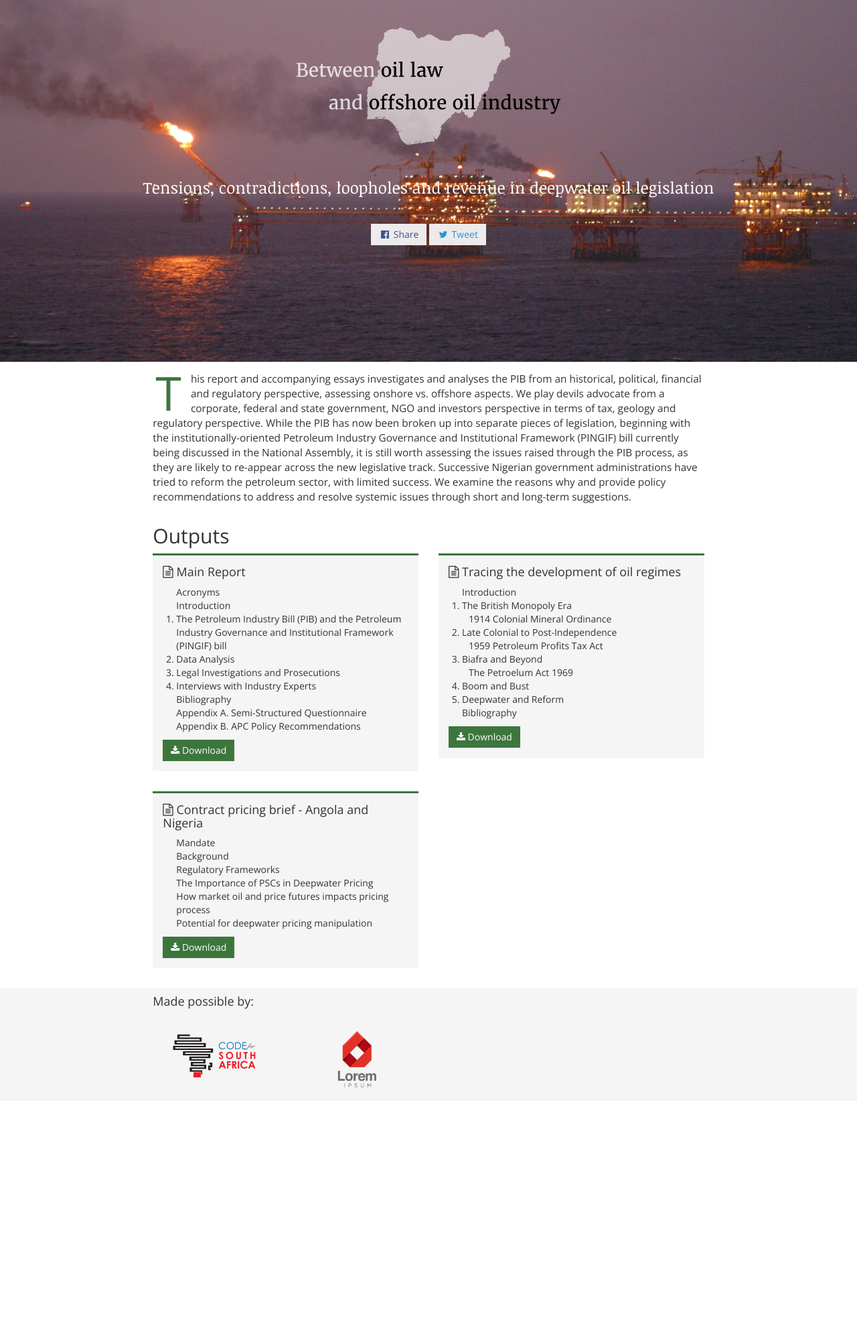
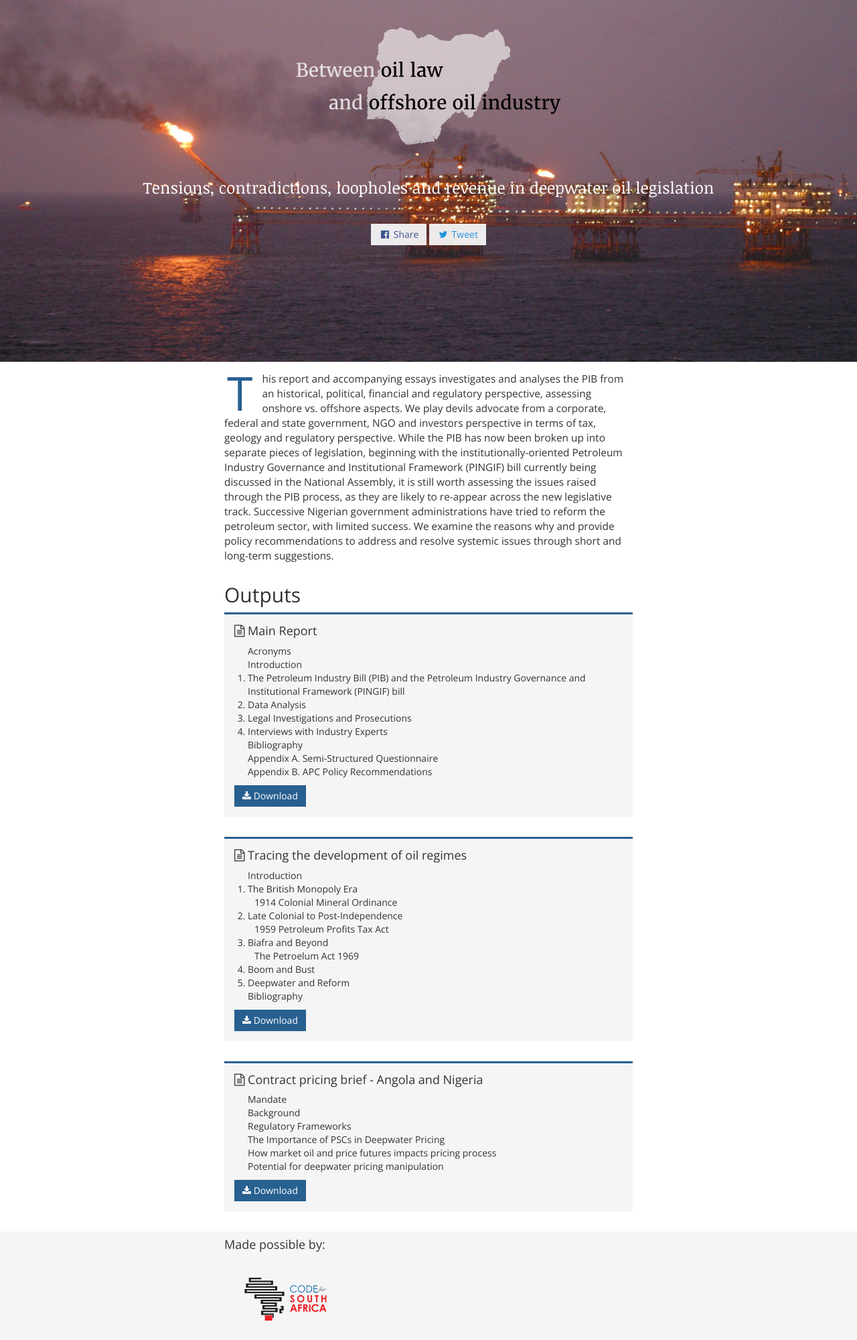
Before and after one commit to Code4SA/extractives, a Jekyll site: the page built from index.html, in a window 1280 px wide. Shown: the whole page at 67% size. Built offline with Jekyll 4.4.1, drawn with Linux system fonts in a browser that asks for light colours; nearby versions of some CDN libraries; before the commit the page ends 1643 px from its top, so only the background shows below that.

Commit message:
feedback processed

```diff
--- a/_includes/footer.html
+++ b/_includes/footer.html
@@ -1,15 +1,15 @@
 <footer>
 	<div class="row">
-		<div class="col-lg-8 col-lg-offset-2 col-md-10 col-md-offset-1">
+		<div class="col-lg-6 col-lg-offset-3 col-md-8 col-md-offset-2">
 			<h4>Made possible by:</h4>
 		</div>
 	</div>
 	<div class="row">
-		<div class="col-lg-2 col-lg-offset-2 col-md-offset-2 col-sm-4 col-xs-6 col-donor">
+		<div class="col-lg-2 col-lg-offset-3 col-md-offset-2 col-sm-4 col-xs-6 col-donor">
 			<a href=""><img class="donor" src="img/logo-1.png"></a>
 		</div>
 		<div class="col-lg-2 col-sm-4 col-xs-6 col-donor">
-			<a href=""><img class="donor" src="img/logo-2.png"></a>
+
 		</div>
 	</div>
 </footer>
--- a/css/style.css
+++ b/css/style.css
@@ -53,7 +53,7 @@ title-row {
 	padding: 5px 15px 15px 15px;
 	background-color: #f5f5f5;
 	border: 0;
-	border-top: 3px solid #3c763d;
+	border-top: 3px solid #286090;
 	border-radius: 0px;
 	webkit-box-shadow: none;
 	box-shadow: none;
@@ -77,12 +77,12 @@ p.dropcap:first-letter {
 	margin-right: 6px;
 	margin-top: -3px;
 	display: inline-block;
-	color: #3c763d;
+	color: #286090;
 }
 
 .btn-extractives, .btn-extractives:hover, btn-extractives:active, btn-extractives:focus {
 	color: #fff;
-    background-color: #3c763d;
+    background-color: #286090;
     border-color: #ccc;
     border: 0px solid transparent;
     border-radius: 0px;
--- a/index.html
+++ b/index.html
@@ -2,7 +2,7 @@
 layout: default
 ---
 <div class="row title-row hidden-lg hidden-md">
-    <div class="col-lg-10 col-lg-offset-1 col-md-10 col-md-offset-1">
+    <div class="col-lg-6 col-lg-offset-3 col-md-8 col-md-offset-2">
         <p class="social-buttons-small">
             <a target="_blank" class="btn btn-facebook btn-share-small" href="http://www.facebook.com/sharer/sharer.php?u=http://www.code4sa.org/extractives"><i class="fa fa-fw fa-facebook-official" aria-hidden="true"></i> Share</a> <a target="_blank" class="btn btn-twitter btn-share-small" href="https://twitter.com/intent/tweet?text=www.code4sa.org/extractives"><i class="fa fa-fw fa-twitter" aria-hidden="true"></i> Tweet</a>
         </p>
@@ -11,7 +11,7 @@ layout: default
 </div>
 
 <div class="row">
-	<div class="col-lg-8 col-lg-offset-2 col-md-10 col-md-offset-1">
+	<div class="col-lg-6 col-lg-offset-3 col-md-8 col-md-offset-2">
 		<p class="dropcap description-text">
 			This report and accompanying essays investigates and analyses the PIB from an historical, political, financial and regulatory perspective, assessing onshore vs. offshore aspects. We play devils advocate from a corporate, federal and state government, NGO and investors perspective in terms of tax, geology and regulatory perspective. While the PIB has now been broken up into separate pieces of legislation, beginning with the institutionally-oriented Petroleum Industry Governance and Institutional Framework (PINGIF) bill currently being discussed in the National Assembly, it is still worth assessing the issues raised through the PIB process, as they are likely to re-appear across the new legislative track. Successive Nigerian government administrations have tried to reform the petroleum sector, with limited success. We examine the reasons why and provide policy recommendations to address and resolve systemic issues through short and long-term suggestions.
 		</p>
@@ -19,13 +19,13 @@ layout: default
 </div>
 
 <div class="row">
-	<div class="col-lg-4 col-lg-offset-2 col-md-5 col-md-offset-1">
+	<div class="col-lg-6 col-lg-offset-3 col-md-8 col-md-offset-2">
 	<h2>Outputs</h2>
 	</div>
 </div>
 
 <div class="row">
-	<div class="col-lg-4 col-lg-offset-2 col-md-5 col-md-offset-1 col-well">
+	<div class="col-lg-6 col-lg-offset-3 col-md-8 col-md-offset-2 col-well">
 	    <div class="well">
 	        <h4><i class="fa fa-file-text-o" aria-hidden="true"></i> Main Report</h4>
 	        <div class="no-chapter">Acronyms</div>
@@ -42,7 +42,10 @@ layout: default
 	        <a class="btn btn-extractives" target="_blank" href="outputs/Main Report.pdf"><i class="fa fa-download" aria-hidden="true"></i> Download</a>
 	    </div>
 	</div>
-	<div class="col-lg-4 col-md-5 col-well">
+</div>
+
+<div class="row">
+	<div class="col-lg-6 col-lg-offset-3 col-md-8 col-md-offset-2 col-well">
 	    <div class="well">
 	        <h4><i class="fa fa-file-text-o" aria-hidden="true"></i> Tracing the development of oil regimes</h4>
 	        <div class="no-chapter">Introduction</div>
@@ -62,14 +65,14 @@ layout: default
 	        	<li>Boom and Bust</li>
 	        	<li>Deepwater and Reform</li>
 	        </ol>
-        	<div class="no-chapter" style="margin-bottom:10px">Bibliography</div>
+	    	<div class="no-chapter" style="margin-bottom:10px">Bibliography</div>
 	        <a class="btn btn-extractives" target="_blank" href="outputs/Tracing the development of oil regimes.pdf"><i class="fa fa-download" aria-hidden="true"></i> Download</a>
 	    </div>
 	</div>
 </div>
 
 <div class="row">
-	<div class="col-lg-4 col-lg-offset-2 col-md-5 col-md-offset-1 col-well">
+	<div class="col-lg-6 col-lg-offset-3 col-md-8 col-md-offset-2 col-well">
 	    <div class="well">
 	        <h4><i class="fa fa-file-text-o" aria-hidden="true"></i> Contract pricing brief - Angola and Nigeria</h4>
 		        <ul class="list-unstyled no-chapter">
```
